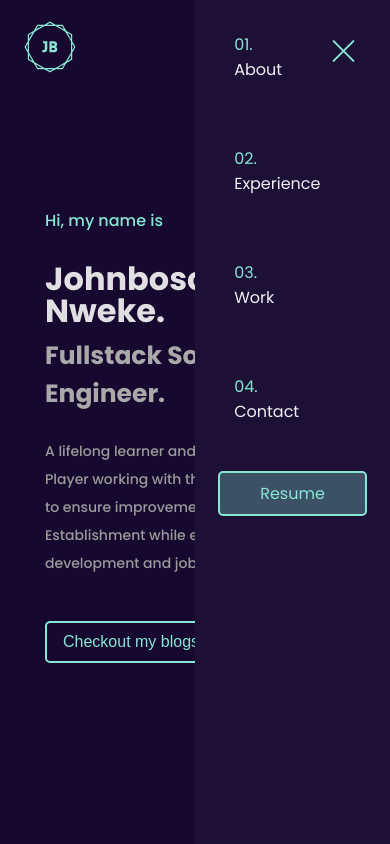
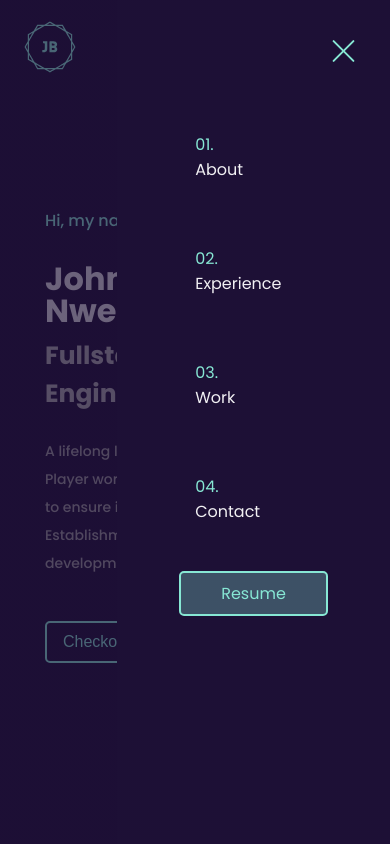
Before and after one commit to jbchinonso/portfolio, a React (Create React App) app: page / in a window 390 px wide. Both pictures are taken after a click on the element 343 px from the left and 50 px from the top of the page. Shown: the top 844 px of the page. Built offline with nearby package versions, Linux system fonts and the light colour scheme; a web font is replaced by a local one.

Commit message:
add overlay on nav open

```diff
--- a/src/App.tsx
+++ b/src/App.tsx
@@ -1,14 +1,17 @@
 import React from 'react';
 import Home from './pages/Home/Home'
-import {BrowserRouter as Router} from 'react-router-dom'
+import { BrowserRouter as Router } from 'react-router-dom'
+import {HamburgerContextProvider } from './context/hamburgerContext'
 
 function App() {
   return (
-    <div className="App">
-      <Router>
-        <Home />
-      </Router>
-    </div>
+    <HamburgerContextProvider>
+      <div className="App">
+        <Router>
+          <Home />
+        </Router>
+      </div>
+    </HamburgerContextProvider>
   );
 }
 
--- a/src/componenets/AboutMe/AboutMe.tsx
+++ b/src/componenets/AboutMe/AboutMe.tsx
@@ -1,16 +1,21 @@
 import React, { useEffect, useRef } from "react";
 import {useLocation} from 'react-router-dom'
 import Paragraph from "../Paragraph/Paragraph";
+import {useHamburgerContext} from '../../context/hamburgerContext'
 import "./aboutme.css";
 
 function AboutMe() {
   const aboutRef = useRef<HTMLElement>(null);
   const location = useLocation();
+  const { setOpen } = useHamburgerContext();
+
   useEffect(() => {
-    if (location?.state) {
+    if (location?.hash === "#aboutme") {
       aboutRef?.current?.scrollIntoView({ behavior: "smooth" });
+      setOpen(false)
     }
-  }, [location]);
+    return () => document.querySelector('.homepage')?.classList.remove('position')
+  }, [location, setOpen]);
 
   return (
     <section id= "aboutme" className="aboutme" ref={aboutRef}>
--- a/src/componenets/Navbar/Navbar.tsx
+++ b/src/componenets/Navbar/Navbar.tsx
@@ -1,13 +1,11 @@
 import React, {useState} from 'react'
-import {Link} from 'react-router-dom'
+import { Link } from 'react-router-dom'
+import {useHamburgerContext} from '../../context/hamburgerContext'
 import JB from '../../images/JB.svg';
 import './navbar.css'
 
 const Navbar: React.FC = () => {
-  const [open, setOpen] = useState(false)
-
-
-
+  const { open, setOpen } = useHamburgerContext()
 
   return (
     <div className="navbar">
--- a/src/componenets/Navbar/navbar.css
+++ b/src/componenets/Navbar/navbar.css
@@ -18,14 +18,16 @@
     position: absolute;
     top: 0;
     right: 0;
-    width: 50%;
+    width: 70%;
     height: 100vh;
     transition: all 2s ease-in-out;
 }
 
 .nav-links.show{
     display: flex;
+    padding-top: 100px;
     background: linear-gradient(0deg, rgba(255, 255, 255, 0.03), rgba(255, 255, 255, 0.03)), #16082f;
+    z-index: 9;
 }
 
 
@@ -67,7 +69,7 @@
     width: 45px;
     height: 45px;
     margin-right: 1.5rem;
-    z-index: 9;
+
 }
 
 .hamburger-bar{
@@ -79,6 +81,7 @@
     position: relative;
     margin: 0 auto;
     top: 50%;
+    z-index: 99;
 }
 
 .hamburger-bar::before,
@@ -91,11 +94,13 @@
     background: #87E7D4;
     border-radius: 5px;
     transition: all 0.5s ease-in-out;
+
 }
 
 .hamburger-bar::before{
     transform: translateY(-9px);
     width: 36px;
+
 }
 
 .hamburger-bar::after{
@@ -111,12 +116,15 @@
 .hamburger.open .hamburger-bar::before {
     width: 100%;
     transform: rotate(45deg) translate(35px, -35px);
+
   }
 
 .hamburger.open .hamburger-bar::after {
     width: 100%;
     transform: rotate(-45deg) translate(35px, 35px);
+
   }
+
 
 
 
--- /dev/null
+++ b/src/context/hamburgerContext.tsx
@@ -0,0 +1,37 @@
+import React, { createContext, useContext, useState } from "react";
+
+interface IhamburgerContext{
+    open: boolean,
+    setOpen:  React.Dispatch<React.SetStateAction<boolean>>
+}
+
+interface Ichildren{
+    children: JSX.Element
+}
+
+const defaultState = {
+  open: false,
+  setOpen: () => {}
+}
+
+const hamburgerContext = createContext<IhamburgerContext>(defaultState);
+
+const HamburgerContextProvider: React.FC<Ichildren> = ({ children }) => {
+  const [open, setOpen] = useState<boolean>(false);
+  const value = { open, setOpen };
+
+  return (
+    <hamburgerContext.Provider value={value}>
+      {children}
+    </hamburgerContext.Provider>
+  );
+};
+
+
+const useHamburgerContext = () => {
+  const context = useContext(hamburgerContext);
+  return context
+}
+
+
+export { HamburgerContextProvider, useHamburgerContext };
--- a/src/pages/Home/Home.tsx
+++ b/src/pages/Home/Home.tsx
@@ -4,11 +4,13 @@ import Banner from '../../componenets/Banner/Banner';
 import Socials from '../../componenets/Socials/Socials';
 import Email from '../../componenets/Email/Email';
 import AboutMe from '../../componenets/AboutMe/AboutMe';
+import {useHamburgerContext} from '../../context/hamburgerContext'
 import './home.css'
 
 function Home() {
+  const {open, setOpen} = useHamburgerContext()
   return (
-    <div className="homepage">
+    <div className={open ? "homepage position" : "homepage"}>
       <Navbar />
       <div className="contentWrapper">
         <div className="container">
@@ -20,6 +22,7 @@ function Home() {
         </div>
         <AboutMe />
       </div>
+      <div className={open?"overlay cover": "overlay"} onClick={() => setOpen(false)}></div>
     </div>
   );
 }
--- a/src/pages/Home/home.css
+++ b/src/pages/Home/home.css
@@ -2,6 +2,12 @@
     width: 100%;
     margin: 0 auto;
 }
+
+.homepage.position{
+    height: 100vh;
+    overflow: hidden;
+}
+
 
 .contentWrapper{
         padding: 70px 50px;
@@ -16,6 +22,20 @@
 .hero{
         padding-top: 3rem;
 }
+.overlay{
+    display:  none;
+    position: fixed;
+    top: 0;
+    width: 100%;
+    background: linear-gradient(0deg, rgba(255, 255, 255, 0.03), rgba(255, 255, 255, 0.03)), rgb(22, 8, 47, 0.6);
+}
+
+.overlay.cover{
+    display: block;
+    height: 100vh;
+}
+
+
 
 @media only screen and (min-width:769px) {
 
```
